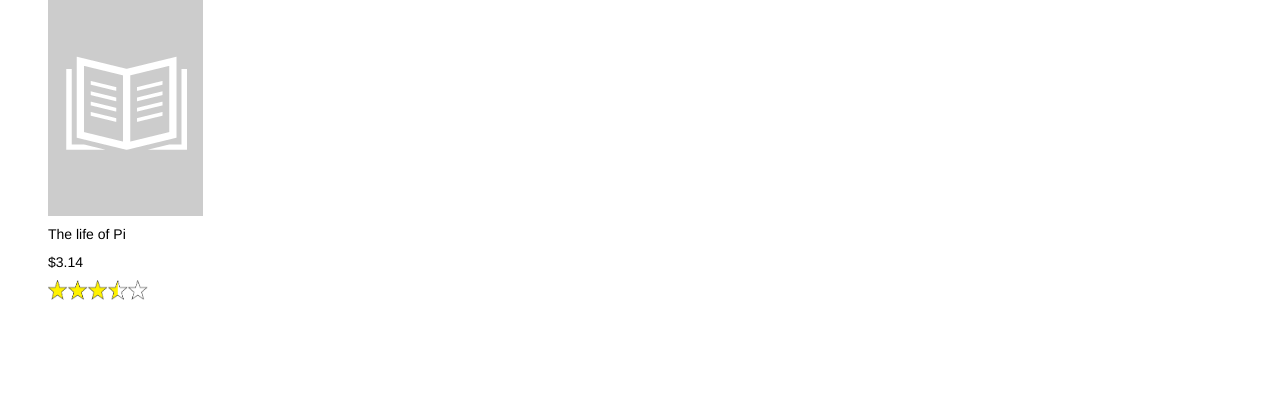
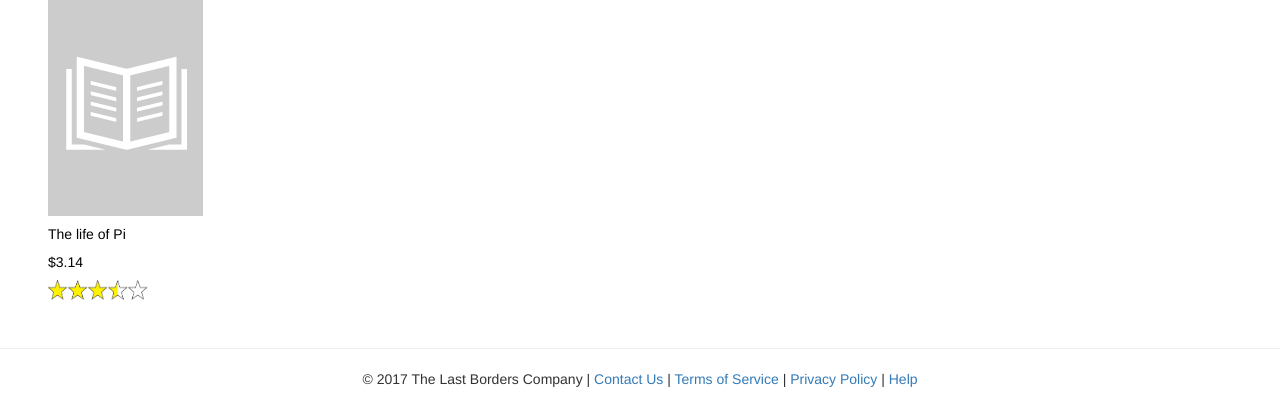
Before and after one commit to Dpereira91/Geek_text, a PHP site: page /books.php in a window 1280 px wide. Shown: the part 414-813 px from the top of the page. Before the commit the page ends 714 px from the top, so only its background shows below. Run offline with PHP 8.4, Linux system fonts and the light colour scheme; data comes from the database, SQL or seed files in the repository; some libraries are stand-ins or nearby versions.

Commit message:
Small Changes and Cleanup
sql files moved to folder. Deleted c file and word docs. A few style changes.

```diff
--- a/books.php
+++ b/books.php
@@ -103,5 +103,7 @@
 	}
 </style>
 
+<?php include("footer.php"); ?>
+
 </body>
 </html>
--- a/footer.php
+++ b/footer.php
@@ -1,10 +1,12 @@
 <html lang="en">
 <head>
 <meta charset="UTF-8">
+<link rel="stylesheet" type="text/css" href="style.css">
 </head>
 <body>
+<br />
 <hr>
-<p style="text-align:center; font-size:1em;">
+<p class= "footerbottom">
 	© 2017 The Last Borders Company |
 	<a href="./contact.php">Contact Us</a> |
 	<a href="./terms.php">Terms of Service</a> |
--- a/help.php
+++ b/help.php
@@ -9,12 +9,14 @@
 <?php include("header.php");?>
 
 <h2 style="text-align:center;">What can we help you with?</h2>
-<br>
+<br />
 <p style="text-align:center;">
 	<input type="text" name="search" style="width:50%;" placeholder="Search..">
 	<button type="submit" class="btn btn-default">Search</button>
 </p>
 
+
+<br />
 <?php include("footer.php");?>
 
 </body>
--- a/style.css
+++ b/style.css
@@ -63,3 +63,13 @@ figcaption {
 	font-size: 14px;
 	padding-top: 100px;
 }
+
+.footerbottom {
+	text-align: center;
+	font-size:1em;
+	/* position: absolute; */
+	/* bottom: 0; */
+	background-color: #fff;
+	width: 100%;
+	height:20px;
+}
```
Also changed, not shown: SQL Import Files/books.sql (renamed from books.sql), SQL Import Files/cart tables.sql (renamed from cart tables.sql), SQL Import Files/geek_text.sql (renamed from geek_text.sql), 4 other files.
